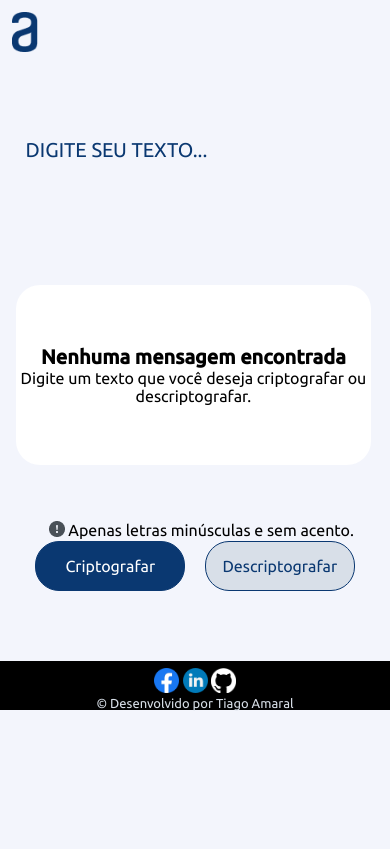
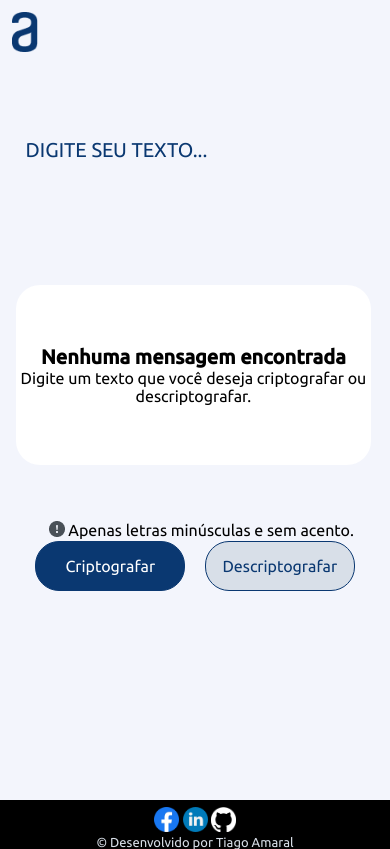
Before and after one commit to Tiago-Amaral/Desafio-challenge-One-Alura, a plain HTML site: page index.html in a window 390 px wide. Drawn offline with Linux system fonts and the light colour scheme.

Commit message:
ajuste responsividade

```diff
--- a/style/stile.css
+++ b/style/stile.css
@@ -572,7 +572,7 @@ body {
         max-height: 400px;
         width: auto;
         height: auto;
-        margin-top: 70px;
+        margin-top: 209px;
 
     }
 
```
